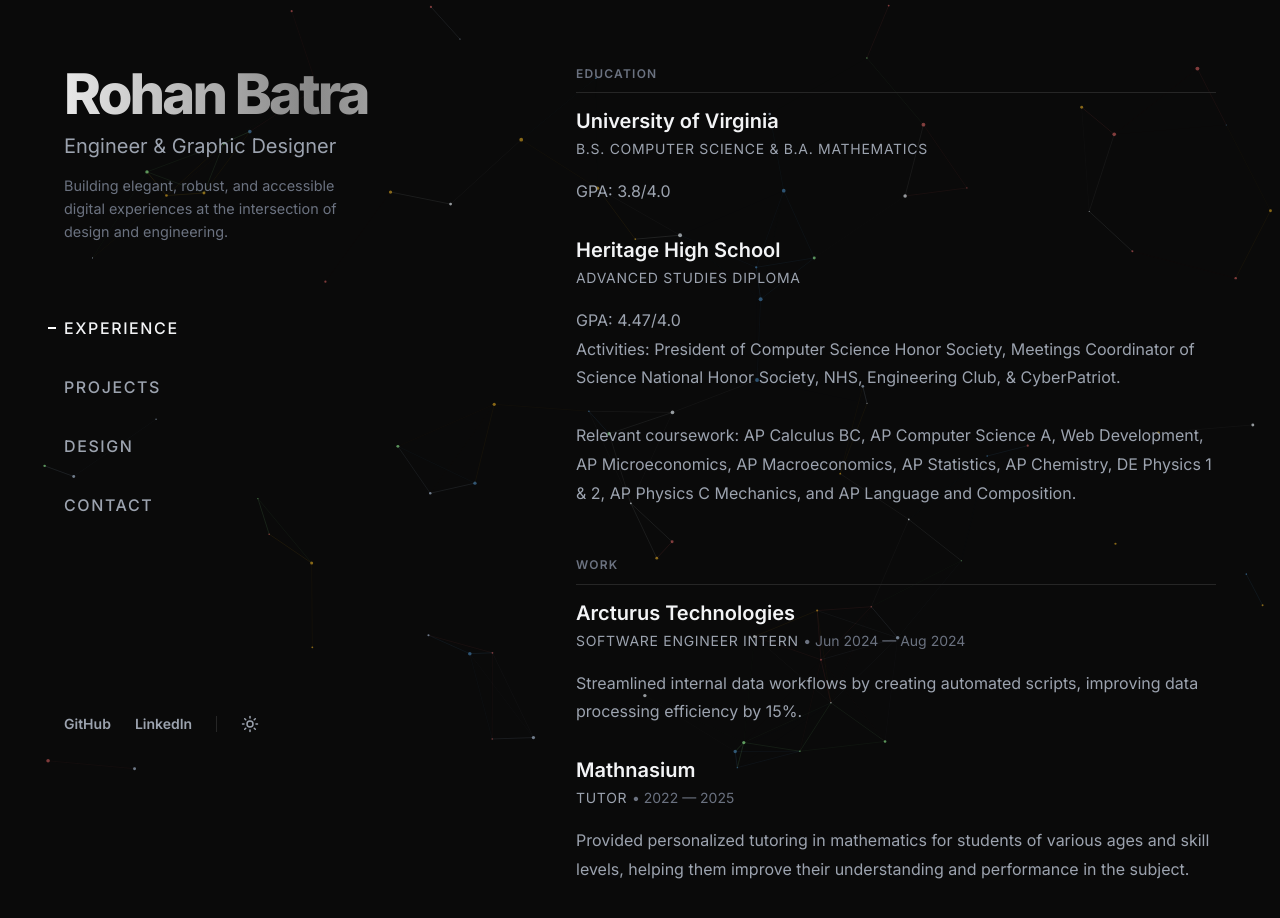
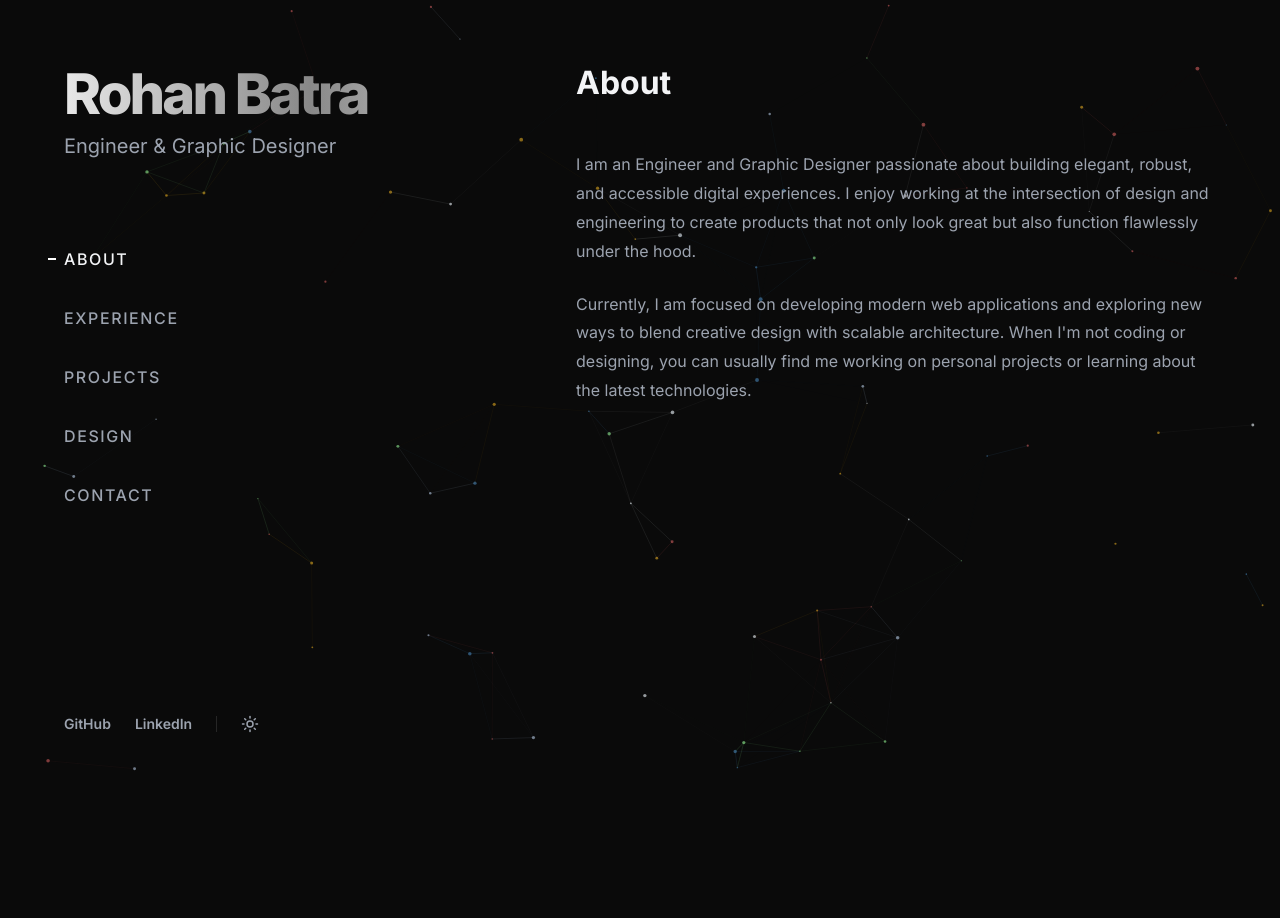
Before and after one commit to RohanB2/rohanb2.github.io, a React (Vite) app: page / in a window 1280 px wide. Shown: the top 918 px of the page. After the commit the page ends 800 px from the top, so only its background shows below. Built offline with nearby package versions, Linux system fonts and the light colour scheme; a web font is replaced by a local one.

Commit message:
Add default about page

```diff
--- a/src/App.tsx
+++ b/src/App.tsx
@@ -2,6 +2,7 @@ import { useState, useEffect } from 'react'
 import { Moon, Sun } from 'lucide-react'
 import { motion, AnimatePresence } from 'framer-motion'
 
+import About from './components/About'
 import Experience from './components/Experience'
 import Projects from './components/Projects'
 import Design from './components/Design'
@@ -10,7 +11,7 @@ import ParticleNetwork from './components/ParticleNetwork'
 
 function App() {
   const [theme, setTheme] = useState<'light' | 'dark'>('dark')
-  const [activeSection, setActiveSection] = useState<'experience' | 'projects' | 'design' | 'contact'>('experience')
+  const [activeSection, setActiveSection] = useState<'about' | 'experience' | 'projects' | 'design' | 'contact'>('about')
 
   useEffect(() => {
     document.documentElement.setAttribute('data-theme', theme)
@@ -19,6 +20,7 @@ function App() {
   const toggleTheme = () => setTheme(theme === 'light' ? 'dark' : 'light')
 
   const navItems = [
+    { id: 'about', label: 'About' },
     { id: 'experience', label: 'Experience' },
     { id: 'projects', label: 'Projects' },
     { id: 'design', label: 'Design' },
@@ -39,9 +41,6 @@ function App() {
             <h2 style={{ fontSize: '1.25rem', fontWeight: 400, color: 'var(--text-secondary)', marginBottom: '1rem' }}>
               Engineer & Graphic Designer
             </h2>
-            <p style={{ color: 'var(--text-tertiary)', maxWidth: '300px', fontSize: '0.9rem', lineHeight: 1.6 }}>
-              Building elegant, robust, and accessible digital experiences at the intersection of design and engineering.
-            </p>
           </div>
 
           <nav style={{ display: 'flex', flexDirection: 'column', gap: '1rem', marginTop: '4rem', flexGrow: 1 }}>
@@ -78,6 +77,7 @@ function App() {
             exit={{ opacity: 0, y: -10 }}
             transition={{ duration: 0.3, ease: 'easeInOut' }}
           >
+            {activeSection === 'about' && <About />}
             {activeSection === 'experience' && <Experience />}
             {activeSection === 'projects' && <Projects />}
             {activeSection === 'design' && <Design />}
--- /dev/null
+++ b/src/components/About.tsx
@@ -0,0 +1,14 @@
+import { about } from '../data/content'
+
+export default function About() {
+  return (
+    <div>
+      <h2 style={{ fontSize: '2rem', marginBottom: '3rem', fontWeight: 700 }}>About</h2>
+      <div style={{ display: 'flex', flexDirection: 'column', gap: '1.5rem', color: 'var(--text-secondary)', lineHeight: 1.8 }}>
+        {about.map((paragraph, index) => (
+          <p key={index}>{paragraph}</p>
+        ))}
+      </div>
+    </div>
+  )
+}
--- a/src/data/content.ts
+++ b/src/data/content.ts
@@ -91,3 +91,8 @@ export const designs: DesignItem[] = [
   //   alt: 'Sample Design 4'
   // }
 ]
+
+export const about = [
+  "I am an Engineer and Graphic Designer passionate about building elegant, robust, and accessible digital experiences. I enjoy working at the intersection of design and engineering to create products that not only look great but also function flawlessly under the hood.",
+  "Currently, I am focused on developing modern web applications and exploring new ways to blend creative design with scalable architecture. When I'm not coding or designing, you can usually find me working on personal projects or learning about the latest technologies."
+]
```
